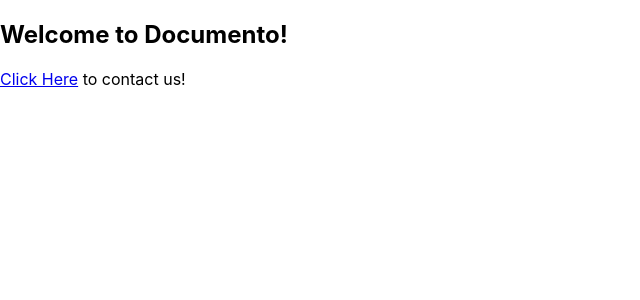
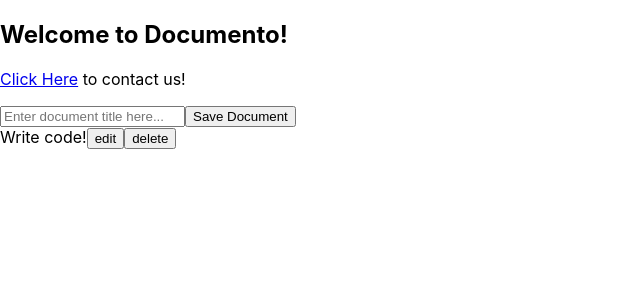
Before and after one commit to hansegucker/documento, a React (Create React App) app in the folder frontend/: page / in a window 1280 px wide. Shown: the top 300 px of the page, without its empty margins (0-640 px from the left). Built offline with nearby package versions, Linux system fonts and the light colour scheme.

Commit message:
Init basic redux workflow

```diff
--- a/frontend/src/App.js
+++ b/frontend/src/App.js
@@ -2,17 +2,24 @@
 import logo from './logo.svg';
 import './App.css';
 import {BrowserRouter, Route, Switch} from "react-router-dom";
-import Dashboard from "./components/Dashboard";
+import Dashboard from "./components/Documents";
 import NotFound from "./components/NotFound";
+import {createStore} from "redux";
+import documentoApp from "./reducers";
+import {Provider} from "react-redux";
+
+let store = createStore(documentoApp);
 
 function App() {
     return (
+        <Provider store={store}>
             <BrowserRouter>
                 <Switch>
                     <Route exact path={"/"} component={Dashboard}/>
                     <Route component={NotFound}/>
                 </Switch>
             </BrowserRouter>
+        </Provider>
     );
 }
 
--- /dev/null
+++ b/frontend/src/actions/documents.js
@@ -0,0 +1,21 @@
+export const addDocument = text => {
+    return {
+        type: "ADD_DOCUMENT",
+        text
+    }
+}
+
+export const updateDocument = (id, text) => {
+    return {
+        type: 'UPDATE_DOCUMENT',
+        id,
+        text
+    }
+}
+
+export const deleteDocument = id => {
+    return {
+        type: 'DELETE_DOCUMENT',
+        id
+    }
+}
--- /dev/null
+++ b/frontend/src/actions/index.js
@@ -0,0 +1,3 @@
+import * as documents from "./documents";
+
+export {documents};
--- a/frontend/src/components/Dashboard.jsx
+++ /dev/null
@@ -1,15 +0,0 @@
-import React, {Component} from "react";
-import {Link} from "react-router-dom";
-
-export default class Dashboard extends Component {
-    render() {
-        return (
-            <div>
-                <h2>Welcome to Documento!</h2>
-                <p>
-                    <Link to="/contact">Click Here</Link> to contact us!
-                </p>
-            </div>
-        )
-    }
-}
--- /dev/null
+++ b/frontend/src/components/Documents.jsx
@@ -0,0 +1,60 @@
+import React, {Component} from "react";
+import {Link} from "react-router-dom";
+import {connect} from 'react-redux';
+import {documents} from "../actions";
+
+class Documents extends Component {
+    state = {text: ""}
+
+    addDocument = (e) => {
+        e.preventDefault();
+        this.props.addDocument(this.state.text);
+        this.setState({text: ""});
+    }
+
+    render() {
+        return (
+            <div>
+                <h2>Welcome to Documento!</h2>
+                <p>
+                    <Link to="/contact">Click Here</Link> to contact us!
+                </p>
+                <form onSubmit={this.addDocument}>
+                    <input
+                        value={this.state.text}
+                        placeholder="Enter document title here..."
+                        onChange={(e) => this.setState({text: e.target.value})}
+                        required/>
+                    <input type="submit" value="Save Document"/>
+                </form>
+                {this.props.documents.map((document, id) => (<div key={`note_${id}`}>
+                    {document.text}
+                    <button>edit</button>
+                    <button onClick={() => this.props.deleteDocument(id)}>delete</button>
+                </div>))}
+            </div>
+        )
+    }
+}
+
+const mapStateToProps = state => {
+    return {
+        documents: state.documents,
+    }
+}
+
+const mapDispatchToProps = dispatch => {
+    return {
+        addDocument: (text) => {
+            dispatch(documents.addDocument(text));
+        },
+        updateDocument: (id, text) => {
+            dispatch(documents.updateDocument(id, text));
+        },
+        deleteDocument: (id) => {
+            dispatch(documents.deleteDocument(id));
+        },
+    }
+}
+
+export default connect(mapStateToProps, mapDispatchToProps)(Documents);
--- /dev/null
+++ b/frontend/src/reducers/documents.js
@@ -0,0 +1,22 @@
+const initialState = [
+    {text: "Write code!"}
+];
+
+
+export default function documents(state = initialState, action) {
+    let documentList = state.slice();
+    switch (action.type) {
+        case "ADD_DOCUMENT":
+            return [...state, {text: action.text}];
+        case "UPDATE_DOCUMENT":
+            let documentToUpdate = documentList[action.id];
+            documentToUpdate.text = action.text;
+            documentList.splice(action.id, 1, documentToUpdate);
+            return documentList;
+        case "DELETE_DOCUMENT":
+            documentList.splice(action.id, 1);
+            return documentList
+        default:
+            return state;
+    }
+}
--- /dev/null
+++ b/frontend/src/reducers/index.js
@@ -0,0 +1,9 @@
+import { combineReducers } from 'redux';
+import documents from "./documents";
+
+
+const documentoApp = combineReducers({
+  documents,
+})
+
+export default documentoApp;
```
Lines whose indentation alone changed are shown as unchanged.
